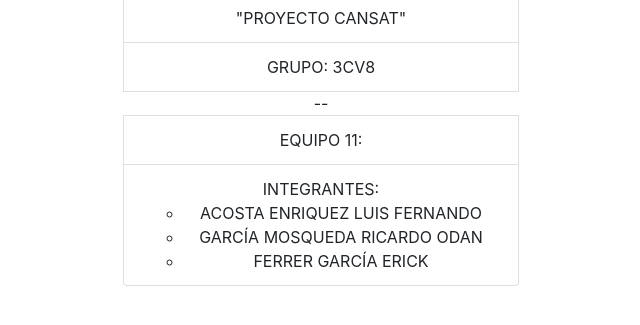
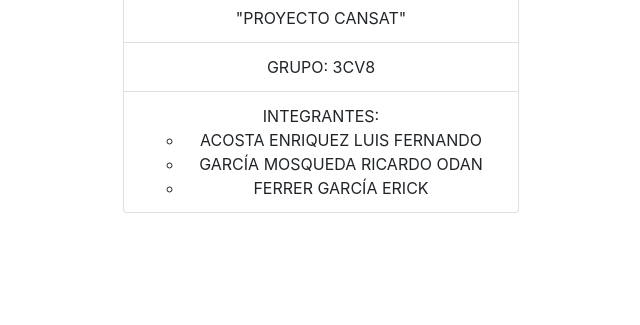
Before and after one commit to feracostalf/arduino-nodejs-html, a website: page index.html in a window 1280 px wide. Shown: the part 153-478 px from the top of the page, without its empty margins (319-959 px from the left). Drawn offline with nearby package versions, Linux system fonts and the light colour scheme; a script that the page names is missing.

Commit message:
Update index.html
UpdateProyect

```diff
--- a/index.html
+++ b/index.html
@@ -65,7 +65,6 @@ document.getElementById("serial2").setAttribute("data-value", data.serial);
   <li class="list-group-item">TEORIA DE COMUNICACIONES Y SEÑALES</li>
   <li class="list-group-item">"PROYECTO CANSAT"</li>
   <li class="list-group-item">GRUPO: 3CV8</li>
- -- <li class="list-group-item">EQUIPO 11:</li>
   <li class="list-group-item">INTEGRANTES:
 		<ul>
 		<li>ACOSTA ENRIQUEZ LUIS FERNANDO</li>
```
